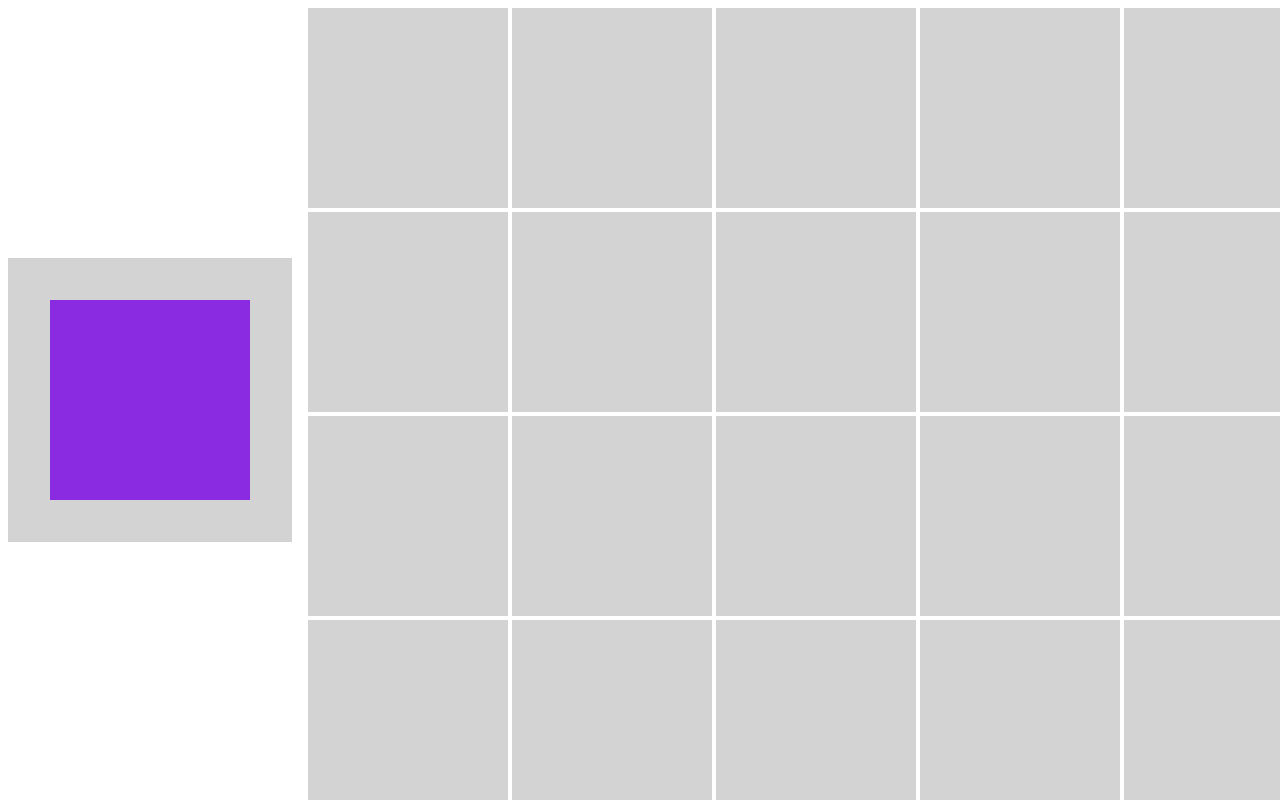
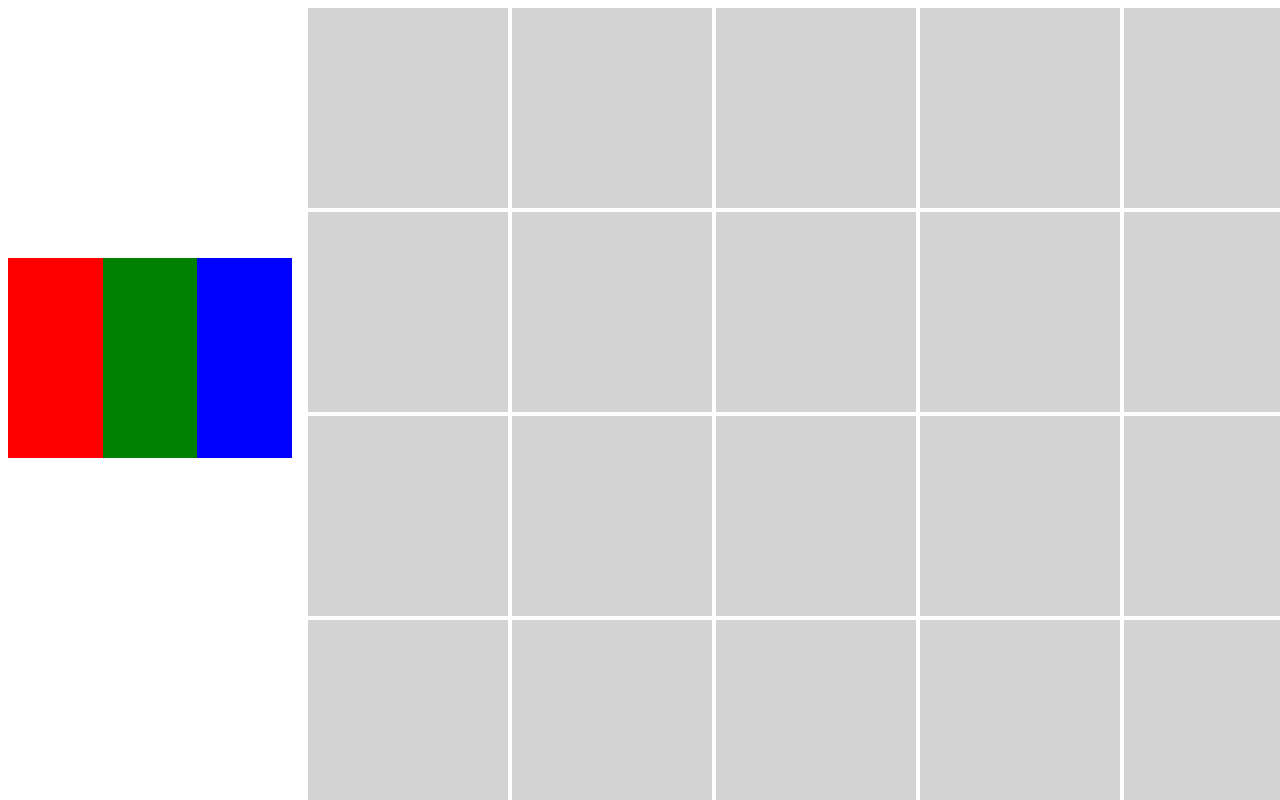
Before and after one commit to St1ko/carcassonne, a Next.js app: page / in a window 1280 px wide. Built offline with nearby package versions, Linux system fonts and the light colour scheme.

Commit message:
use html drag n drop; store board state in context; introduce some types

```diff
--- a/src/app/components/Board/Board.tsx
+++ b/src/app/components/Board/Board.tsx
@@ -1,47 +1,49 @@
 "use client";
 
-import React, { useState } from "react";
+import React from "react";
 
-import { DndContext } from "@dnd-kit/core";
+import BoardContextProvider from "@/app/context/boardContext";
 
 import styles from "./Board.module.css";
-import { Draggable } from "../Draggable/Draggable";
-import { Droppable } from "../Droppable/Droppable";
+import { Card } from "../Card/Card";
+import { Tile } from "../Tile/Tile";
+
+export const cards: CardType[] = [
+  { id: "1", color: "red" },
+  { id: "2", color: "green" },
+  { id: "3", color: "blue" },
+];
 
 export function Board() {
-  const [width, height] = [8, 8];
-  const [parent, setParent] = useState(null);
+  const [width, height] = [8, 12];
 
-  const fields = Array.from({ length: width * height }, (_, i) => i.toString());
-  const draggableMarkup = <Draggable id="draggable"></Draggable>;
+  const field = Array.from({ length: height }, (_, y) =>
+    Array.from({ length: width }, (_, x) => ({
+      tile: [x, y].join("-") as TileType,
+    }))
+  );
 
   return (
-    <DndContext onDragEnd={handleDragEnd}>
+    <BoardContextProvider>
       <div className={styles.board}>
         <aside className={styles.aside}>
           <div className={styles.stack}>
-            <Droppable id="stack">
-              {(parent === "stack" || parent === null) && draggableMarkup}
-            </Droppable>
+            {cards.map((card, idx) => (
+              <Card key={idx} card={card} location="stack"></Card>
+            ))}
           </div>
         </aside>
         <div
           className={styles.field}
-          style={{ gridTemplateColumns: `repeat(${width}, var(--tile-size))` }}
+          style={{
+            gridTemplateColumns: `repeat(${width}, var(--tile-size))`,
+          }}
         >
-          {fields.map((id) => (
-            <Droppable key={id} id={id}>
-              {parent === id && draggableMarkup}
-            </Droppable>
-          ))}
+          {field.map((row) => {
+            return row.map(({ tile }) => <Tile key={tile} tile={tile}></Tile>);
+          })}
         </div>
       </div>
-    </DndContext>
+    </BoardContextProvider>
   );
-
-  function handleDragEnd(event: any) {
-    const { over } = event;
-
-    setParent(over ? over.id : null);
-  }
 }
--- /dev/null
+++ b/src/app/components/Card/Card.module.css
@@ -0,0 +1,4 @@
+.card {
+  width: var(--tile-size);
+  height: var(--tile-size);
+}
--- /dev/null
+++ b/src/app/components/Card/Card.tsx
@@ -0,0 +1,30 @@
+import React from "react";
+
+import styles from "./Card.module.css";
+
+interface Props {
+  card: CardType;
+  location: BoardLocation;
+}
+
+export const Card: React.FC<Props> = ({ card, location }) => {
+  const dragStartHandler = (ev) => {
+    const data = { card: card, from: location };
+    ev.dataTransfer.setData("text/plain", JSON.stringify(data));
+    ev.dataTransfer.effectAllowed = "move";
+  };
+
+  const style = {
+    backgroundColor: card.color,
+    ...(card.rotation && { transform: `rotate(${card.rotation}deg)` }),
+  };
+
+  return (
+    <div
+      className={styles.card}
+      style={style}
+      draggable="true"
+      onDragStart={dragStartHandler}
+    ></div>
+  );
+};
--- /dev/null
+++ b/src/app/components/Tile/Tile.module.css
@@ -0,0 +1,17 @@
+.tile {
+  flex: 1;
+  display: flex;
+  justify-content: center;
+  align-items: center;
+  background-color: lightgray;
+}
+
+.over {
+  border: 2px solid lightgreen;
+}
+
+@media (prefers-color-scheme: dark) {
+  .tile {
+    background: darkgrey;
+  }
+}
--- /dev/null
+++ b/src/app/components/Tile/Tile.tsx
@@ -0,0 +1,38 @@
+import React, { useContext } from "react";
+
+import { BoardContext } from "@/app/context/boardContext";
+
+import styles from "./Tile.module.css";
+import { Card } from "../Card/Card";
+
+interface Props {
+  tile: TileType;
+}
+
+export const Tile: React.FC<Props> = ({ tile }) => {
+  const { board, moveCard } = useContext(BoardContext) as BoardContextType;
+
+  const dragOverHandler = (ev) => {
+    ev.preventDefault();
+    ev.dataTransfer.dropEffect = "move";
+  };
+
+  const dropHandler = (ev) => {
+    ev.preventDefault();
+    const { card, from } = JSON.parse(ev.dataTransfer.getData("text/plain"));
+
+    moveCard(card, from, tile);
+  };
+
+  const card = board[tile];
+
+  return (
+    <div
+      className={`${styles.tile} ${false ? styles.over : ""}`}
+      onDragOver={dragOverHandler}
+      onDrop={dropHandler}
+    >
+      {card && <Card card={card} location={tile}></Card>}
+    </div>
+  );
+};
--- /dev/null
+++ b/src/app/context/boardContext.tsx
@@ -0,0 +1,27 @@
+import React from "react";
+
+export const BoardContext = React.createContext<BoardContextType | null>(null);
+
+interface Props {
+  children: React.ReactNode;
+}
+
+const BoardContextProvider: React.FC<Props> = ({ children }) => {
+  const [board, setBoard] = React.useState<BoardType>({
+    stack: { id: "", color: "" },
+  });
+
+  const moveCard = (card: CardType, from: BoardLocation, to: BoardLocation) => {
+    delete board[from];
+
+    setBoard({ ...board, [to]: card });
+  };
+
+  return (
+    <BoardContext.Provider value={{ board, moveCard }}>
+      {children}
+    </BoardContext.Provider>
+  );
+};
+
+export default BoardContextProvider;
--- /dev/null
+++ b/src/app/types/tile.ts
@@ -0,0 +1 @@
+type TileType = `${number}-${number}`;
```
Also changed, not shown: src/app/types/board.ts (added, +9 -0 lines), src/app/types/card.ts (added, +7 -0 lines).
